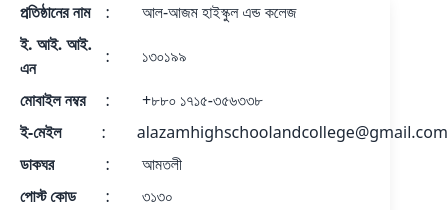
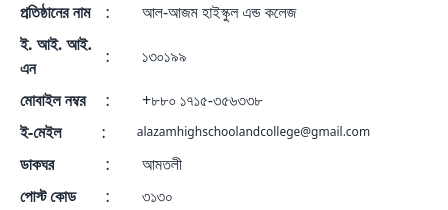
Before and after one commit to aminulislam2002/al-azam-school-college-client, a React (Vite) app: page / in a window 390 px wide. Shown: the part 10520-10730 px from the top of the page, 448 px wide, since content can reach past the window. Built offline with nearby package versions, Linux system fonts and the light colour scheme.

Commit message:
update location and address section

```diff
--- a/src/Pages/Home/LocationAndAddress/LocationAndAddress.jsx
+++ b/src/Pages/Home/LocationAndAddress/LocationAndAddress.jsx
@@ -28,7 +28,7 @@
             <div className="py-1 px-3 flex justify-start items-center hover:bg-green-500">
               <div className="w-3/12 font-semibold text-base">ই-মেইল</div>
               <div className="w-1/12">:</div>
-              <div className="w-8/12 ml-2">alazamhighschoolandcollege@gmail.com</div>
+              <div className="w-8/12 ml-2 text-xs md:text-base">alazamhighschoolandcollege@gmail.com</div>
             </div>
             <div className="py-1 px-3 flex justify-start items-center hover:bg-green-500">
               <div className="w-3/12 font-semibold text-base">ডাকঘর</div>
```
